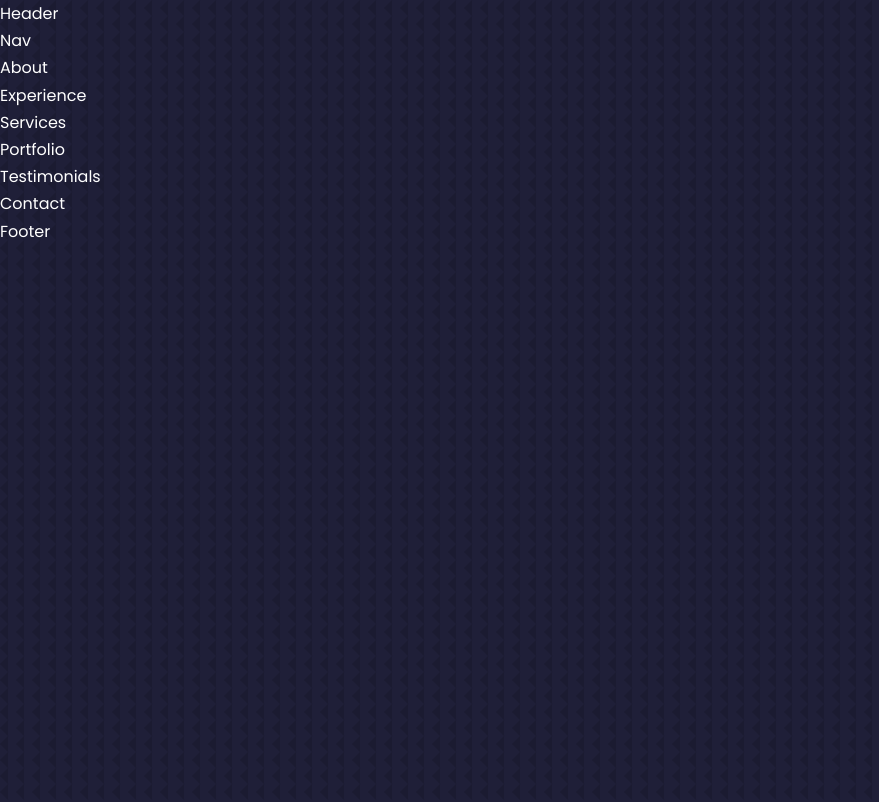
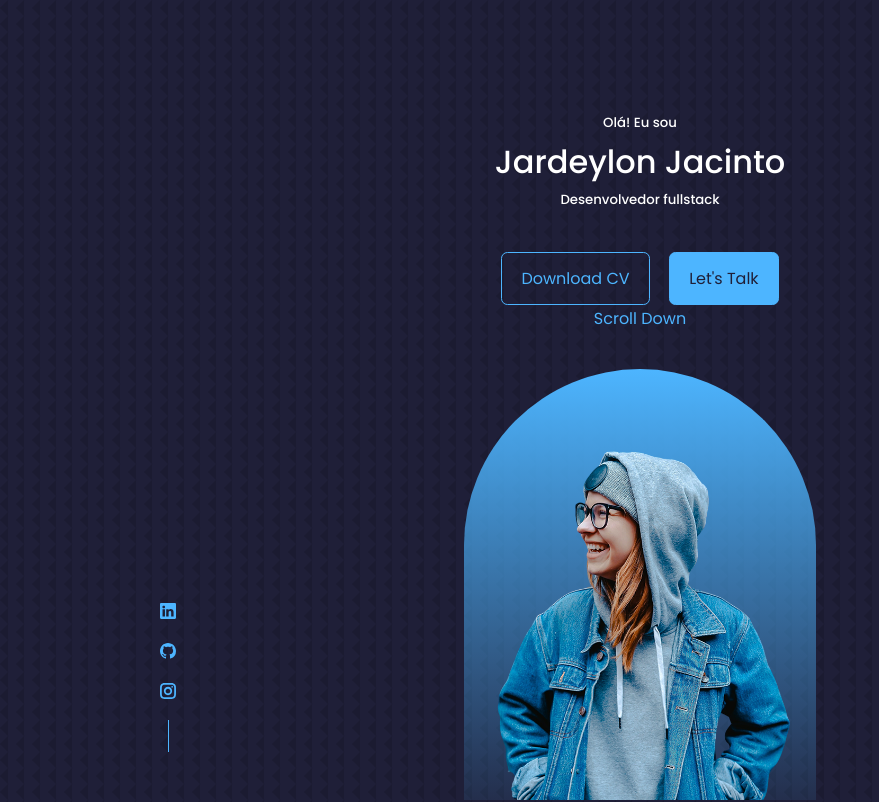
Before and after one commit to jardeylsonJacinto/project-my-portfolio, a React (Create React App) app: page / in a window 1280 px wide. Shown: the top 802 px of the page, without its empty margins (0-879 px from the left). Built offline with nearby package versions, Linux system fonts and the light colour scheme.

Commit message:
feat: Header Component CSS

```diff
--- a/package.json
+++ b/package.json
@@ -8,6 +8,7 @@
     "@testing-library/user-event": "^13.5.0",
     "react": "^18.2.0",
     "react-dom": "^18.2.0",
+    "react-icons": "^4.7.1",
     "react-scripts": "5.0.1",
     "web-vitals": "^2.1.4"
   },
--- /dev/null
+++ b/src/components/header/CTA.jsx
@@ -0,0 +1,13 @@
+import React from 'react';
+import CV from '../../assets/cv.pdf';
+
+const CTA = () => {
+  return (
+    <div className='cta'>
+      <a href={CV} download className='btn'>Download CV</a>
+      <a href="#contact" className='btn btn-primary'>Let's Talk</a>
+    </div>
+  )
+}
+
+export default CTA;
--- a/src/components/header/Header.jsx
+++ b/src/components/header/Header.jsx
@@ -1,9 +1,26 @@
 import React from 'react';
 import './header.css';
+import CTA from './CTA';
+import ME from '../../assets/me.png';
+import HeaderSocials from './HeaderSocials';
 
 const Header = () => {
   return (
-    <div>Header</div>
+    <header>
+      <div className="container header__container">
+        <h5>Olá! Eu sou</h5>
+        <h1>Jardeylon Jacinto</h1>
+        <h5 className="text-light">Desenvolvedor fullstack</h5>
+        <CTA />
+        <HeaderSocials />
+
+        <div className="me">
+          <img src={ME} alt="me" />
+        </div>
+
+        <a href="#contact" className='scroll__down'>Scroll Down</a>
+      </div>
+    </header>
   )
 }
 
--- /dev/null
+++ b/src/components/header/HeaderSocials.jsx
@@ -0,0 +1,20 @@
+import React from 'react';
+import { BsLinkedin } from 'react-icons/bs';
+import { BsGithub } from 'react-icons/bs';
+import { GrInstagram } from 'react-icons/gr';
+
+
+
+
+
+const HeaderSocials = () => {
+  return (
+    <div className='header__socials'>
+      <a href="https://www.linkedin.com/in/jardeylson-jacinto-769769156" target="_blank" rel="noreferrer"><BsLinkedin /></a>
+      <a href="https://github.com/jardeylsonJacinto" target="_blank" rel="noreferrer"><BsGithub /></a>
+      <a href="https://www.instagram.com/" target="_blank" rel="noreferrer"><GrInstagram /></a>
+    </div>
+  )
+}
+
+export default HeaderSocials
--- a/src/components/header/header.css
+++ b/src/components/header/header.css
@@ -0,0 +1,50 @@
+header {
+  height: 100vh;
+  padding-top: 7rem;
+  overflow: hidden;
+}
+
+.header__container {
+  text-align: center;
+  height: 100%;
+  position: relative;
+}
+
+/* ================== CTA ===================== */
+.cta {
+  margin-top: 2.5rem;
+  display: flex;
+  gap: 1.2rem;
+  justify-content: center;
+}
+
+/* ================== HEADER SOCIALS ===================== */
+.header__socials {
+  display: flex;
+  flex-direction: column;
+  align-items: center;
+  gap: 0.8rem;
+  position: absolute;
+  left: 0;
+  bottom: 3rem;
+}
+
+.header__socials::after {
+  content: '';
+  width: 1px;
+  height: 2rem;
+  background: var(--color-primary);
+}
+
+/* ================== ME ===================== */
+.me {
+  background: linear-gradient(var(--color-primary), transparent);
+  width: 22rem;
+  height: 30rem;
+  position: absolute;
+  left: calc(50% - 11rem);
+  margin-top: 4rem;
+  border-radius: 12rem 12rem 0 0;
+  overflow: hidden;
+  padding: 5rem 1.5rem 1.5rem 1.5rem;
+}
```
Also changed, not shown: 1 other file (tests, documents, lock files or other folders).
